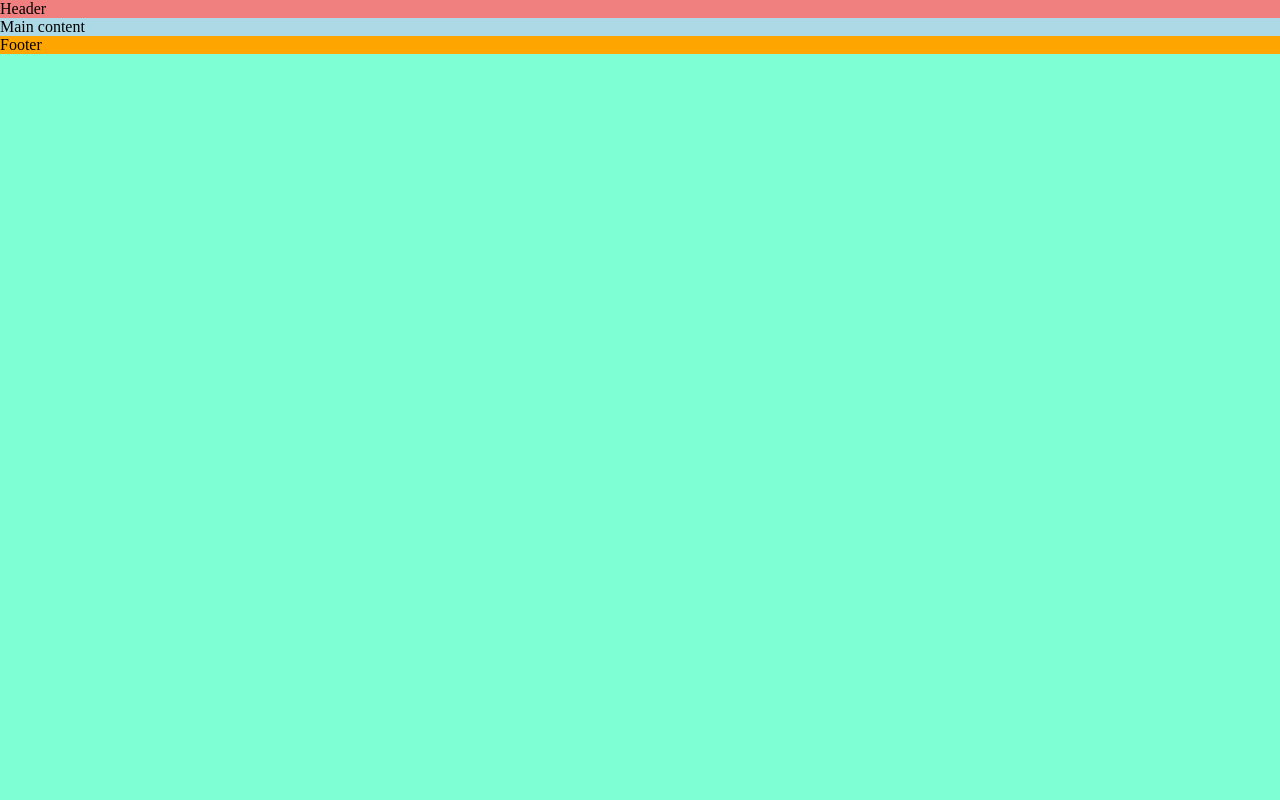
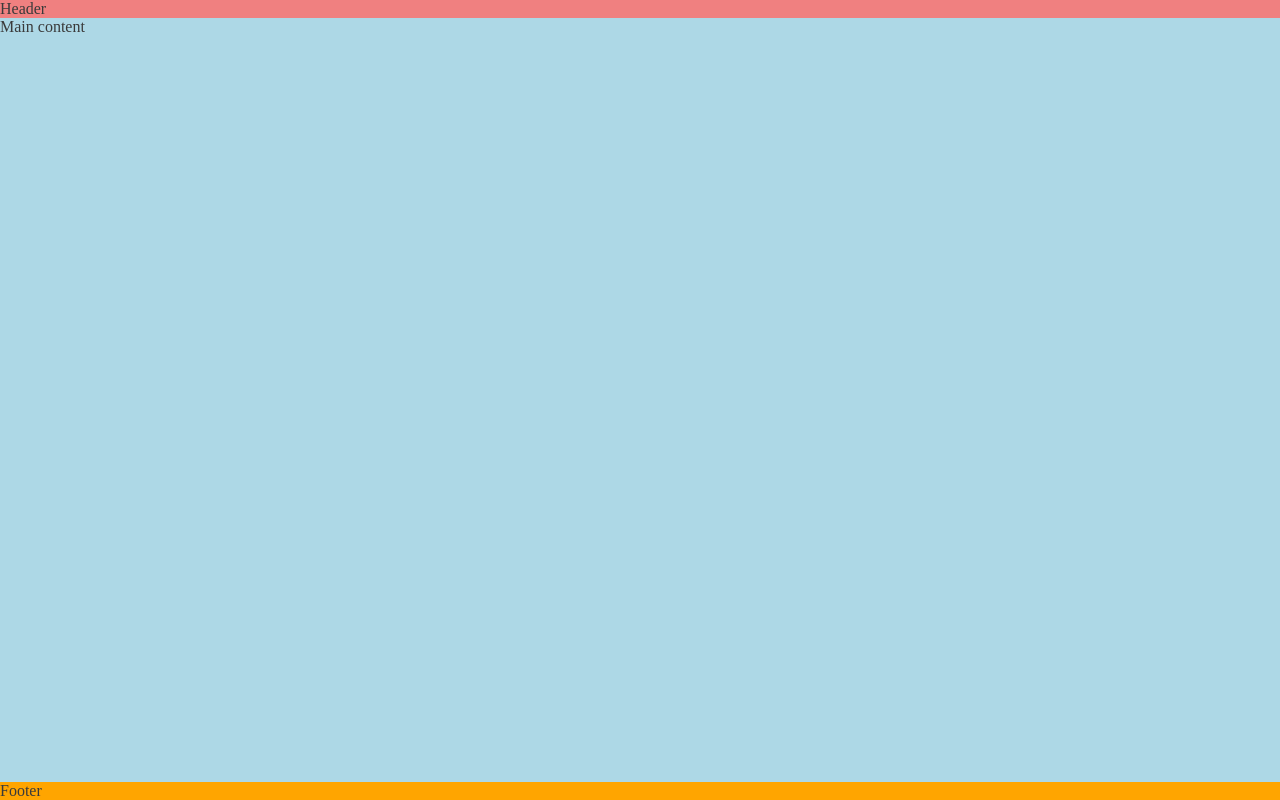
Before and after one commit to Hannaftw/LoveRunning, a plain HTML site: page index.html in a window 1280 px wide. Drawn offline with Linux system fonts and the light colour scheme.

Commit message:
Push footer down using flex styles

```diff
--- a/assets/CSS/style.css
+++ b/assets/CSS/style.css
@@ -7,7 +7,11 @@
 
 /* General styles */
 body  {
-    background-color: aquamarine;
+    min-height: 100vh;
+    display: flex;
+    flex-direction: column;
+    /* Generic project styles */
+    color: #3a3a3a
 }
 
 /* Header */
@@ -18,6 +22,8 @@ header {
 /* Main content */
 main {
     background-color: lightblue;
+    /* Make main element take up any surplus space to push footer down */
+    flex: 1 0 auto;
 }
 
 /* Footer */
```
